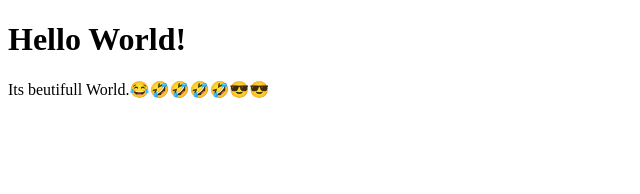
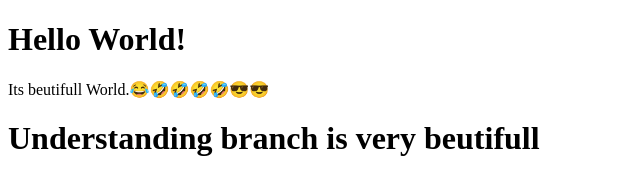
Before and after one commit to Sanjay8874/Merge_process, a plain HTML site: page index.html in a window 1280 px wide. Shown: the whole page, without its empty margins (0-640 px from the left). Drawn offline with Linux system fonts and the light colour scheme.

Commit message:
add something

```diff
--- a/index.html
+++ b/index.html
@@ -4,6 +4,7 @@
 
 <h1>Hello World!</h1>
 <p>Its beutifull World.😂🤣🤣🤣🤣😎😎</p>
+<h1>Understanding branch is very beutifull</h1>
 
 </body>
 </html>
```
